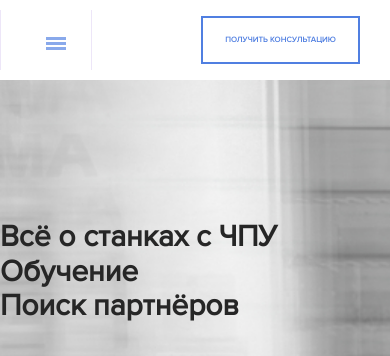
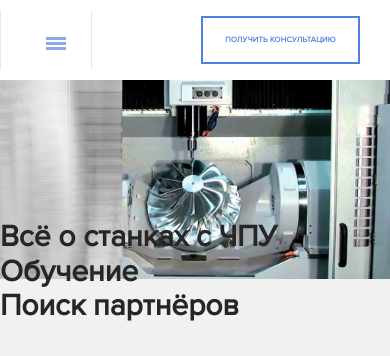
Before and after one commit to AndreyDodonov/welcomeCNC, a plain HTML site: page index.html in a window 390 px wide. Shown: the top 356 px of the page. Drawn offline with Linux system fonts and the light colour scheme.

Commit message:
some edits for adaptive

```diff
--- a/css/blocks/_hero.sass
+++ b/css/blocks/_hero.sass
@@ -15,6 +15,5 @@
 
 @media (max-width: 991px)
     .hero
-        background-size: cover
-        background-position: top left
-        // color: lightgrey
+        background-size: 100%
+        background-position: top 60px left
--- a/css/blocks/_navbar.sass
+++ b/css/blocks/_navbar.sass
@@ -35,9 +35,11 @@
     background-color: $primary
     color: #fff
     transform: translateY(-200%)
+    opacity: 0
     transition: 0.2s
     &-active
-        transform: translateY(0% )
+        transform: translateY(0%)
+        opacity: 1
     &__nav
         display: flex
         align-items: center
```
Also changed, not shown: css/style.css, index.html (line endings or trailing spaces), 1 other file.
